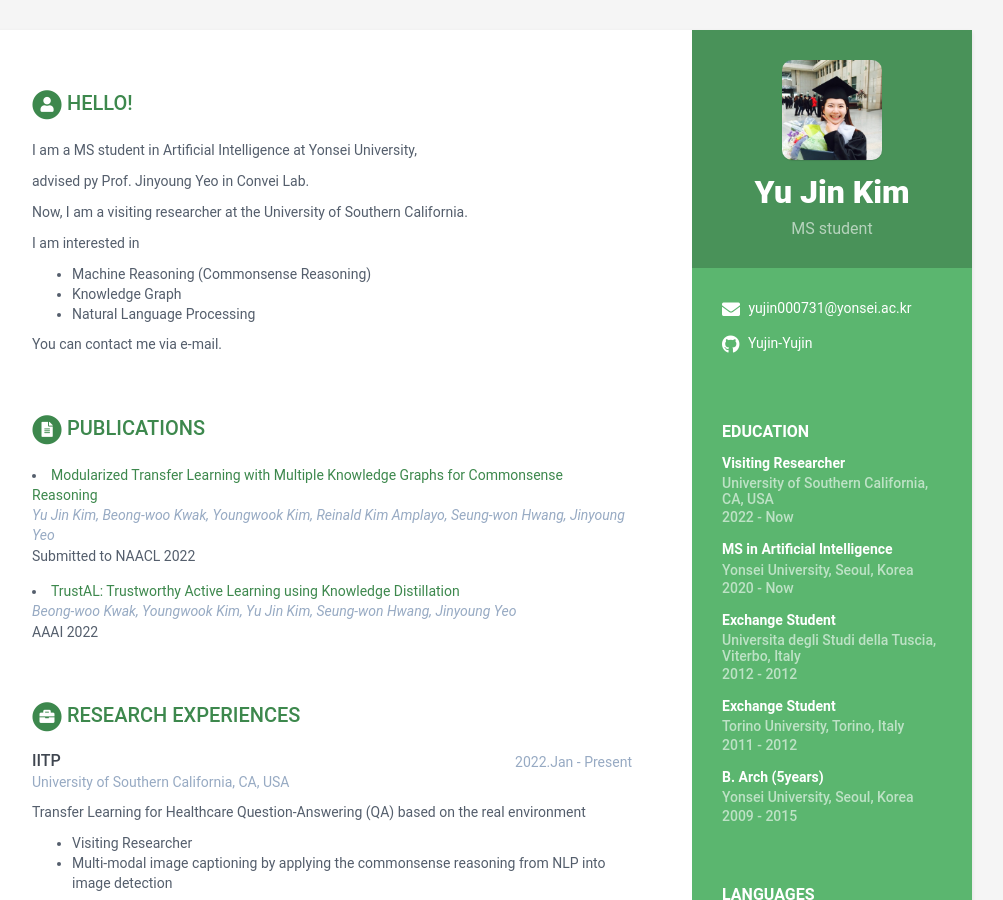
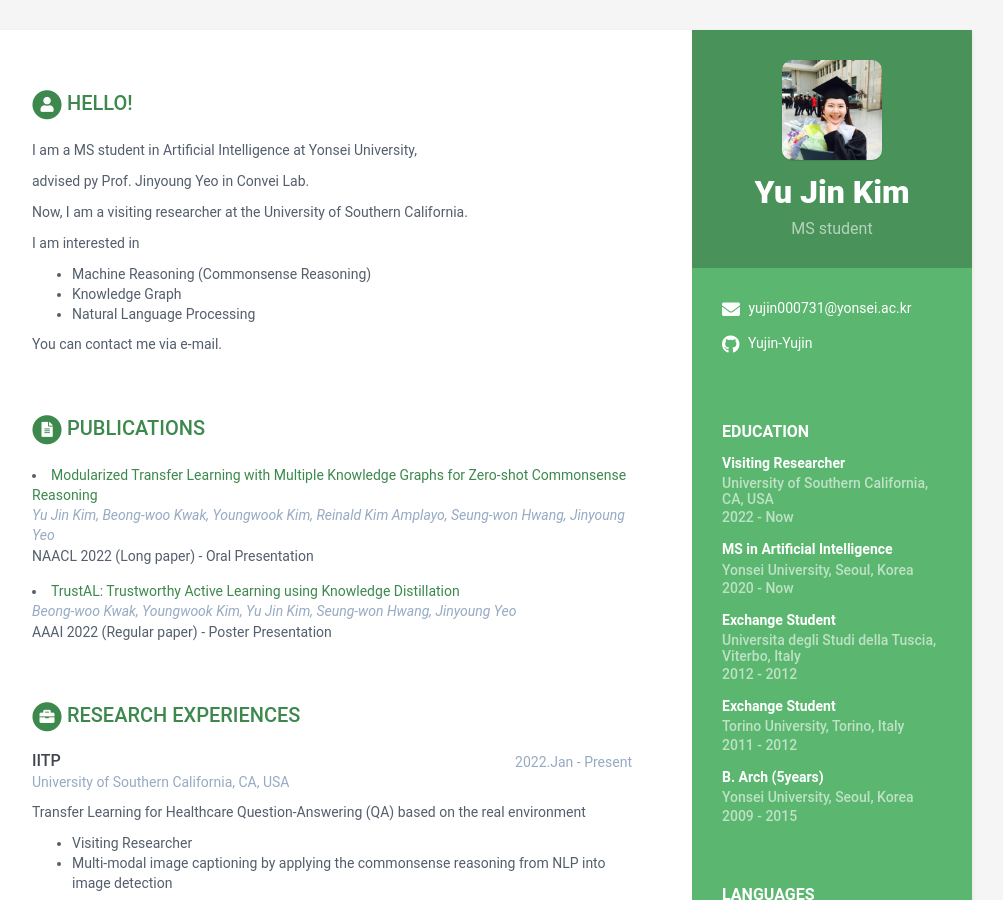
Before and after one commit to Yujin-Yujin/Yujin-Yujin.github.io, a Jekyll site: the page built from index.html, in a window 1280 px wide and 900 px high. Shown: the whole window, without its empty margins (168-1171 px from the left). Built offline with Jekyll 4.4.1, drawn with Linux system fonts in a browser that asks for light colours.

Commit message:
paper update

```diff
--- a/_data/data.yml
+++ b/_data/data.yml
@@ -143,15 +143,15 @@ publications:
     #   amet, consectetur adipiscing elit. Vestibulum et ligula in nunc
     #   bibendum fringilla a eu lectus.
     papers:
-      - title: Modularized Transfer Learning with Multiple Knowledge Graphs for Commonsense Reasoning
-        link: "#"
+      - title: Modularized Transfer Learning with Multiple Knowledge Graphs for Zero-shot Commonsense Reasoning
+        link: "https://arxiv.org/abs/2206.03715"
         authors: Yu Jin Kim, Beong-woo Kwak, Youngwook Kim, Reinald Kim Amplayo, Seung-won Hwang, Jinyoung Yeo
-        conference: Submitted to NAACL 2022
+        conference: NAACL 2022 (Long paper) - Oral Presentation
 
       - title: "TrustAL: Trustworthy Active Learning using Knowledge Distillation"
-        link: "#"
+        link: "https://arxiv.org/abs/2201.11661"
         authors: Beong-woo Kwak, Youngwook Kim, Yu Jin Kim, Seung-won Hwang, Jinyoung Yeo
-        conference: AAAI 2022
+        conference: AAAI 2022 (Regular paper) - Poster Presentation
 
       # - title: A syntax directed compiler for Algol 60
       #   link: "#"
```
Also changed, not shown: 1 other file.
